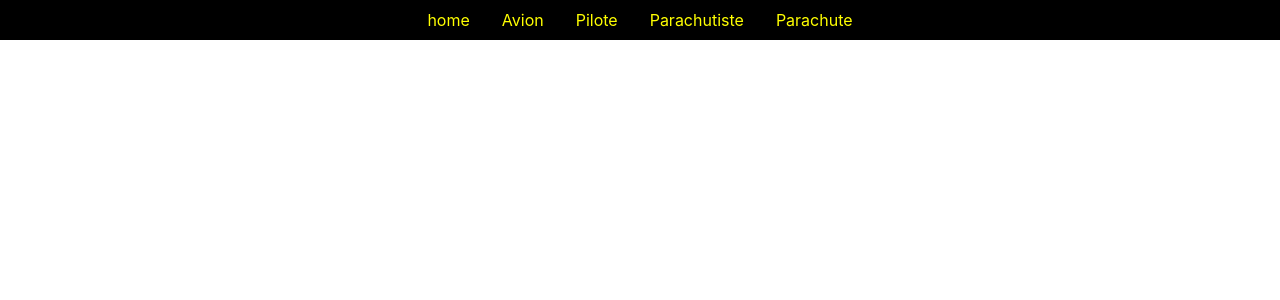
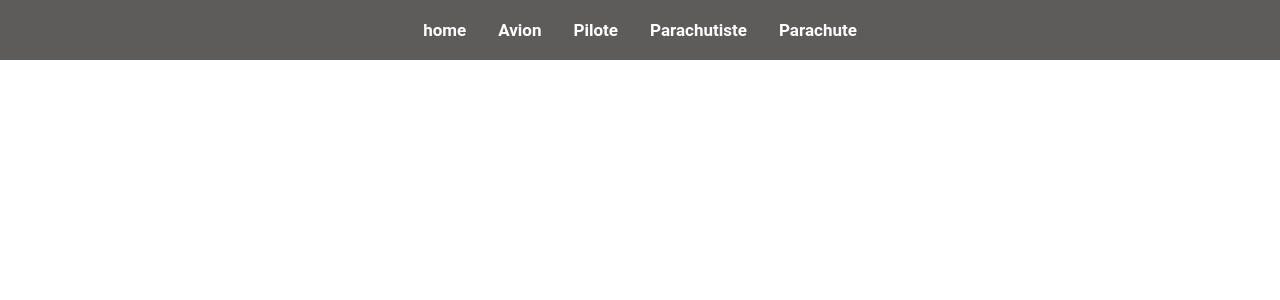
Before and after one commit to Shynria/projet-NC-DROPZONE, an Angular app in the folder nc-dropzone-angular/: page / in a window 1280 px wide. Shown: the top 300 px of the page. Built offline with nearby package versions, Linux system fonts and the light colour scheme.

Commit message:
navbar css

```diff
--- a/nc-dropzone-angular/src/app/app.component.css
+++ b/nc-dropzone-angular/src/app/app.component.css
@@ -0,0 +1,19 @@
+nav {
+  background-color: rgb(94, 91, 91);
+  height: 60px;
+}
+
+nav a {
+  display: block;
+  font: normal bold 17px/21px "Roboto",Helvetica,Arial,Verdana,sans-serif;
+  color: white;
+  text-decoration: initial;
+	transition: all 0.5s ease-in-out;
+  padding-top: 20px;
+}
+
+nav a:hover {
+  padding-top: 15px;
+	animation: backInUp 1s;
+  color: yellow;
+}
--- a/nc-dropzone-angular/src/app/app.component.html
+++ b/nc-dropzone-angular/src/app/app.component.html
@@ -1,19 +1,19 @@
-<nav style="background-color: black;">
+<nav>
   <ul class="nav justify-content-center">
     <li class="nav-item">
-      <a style="color: yellow" class="nav-link active" aria-current="page" [routerLink] = "[ '/' ]">home</a>
+      <a class="nav-link active" aria-current="page" [routerLink] = "[ '/' ]">home</a>
     </li>
     <li class="nav-item">
-      <a style="color: yellow" class="nav-link" [routerLink] = "[ '/avion' ]">Avion</a>
+      <a class="nav-link" [routerLink] = "[ '/avion' ]">Avion</a>
     </li>
     <li class="nav-item">
-      <a style="color: yellow" class="nav-link" [routerLink] = "[ '/pilote' ]">Pilote</a>
+      <a class="nav-link" [routerLink] = "[ '/pilote' ]">Pilote</a>
     </li>
     <li class="nav-item">
-      <a style="color: yellow" class="nav-link" [routerLink] = "[ '/parachutiste' ]">Parachutiste</a>
+      <a class="nav-link" [routerLink] = "[ '/parachutiste' ]">Parachutiste</a>
     </li>
     <li class="nav-item">
-      <a style="color: yellow" class="nav-link" [routerLink] = "[ '/parachute' ]">Parachute</a>
+      <a class="nav-link" [routerLink] = "[ '/parachute' ]">Parachute</a>
     </li>
   </ul>
 </nav>
```
